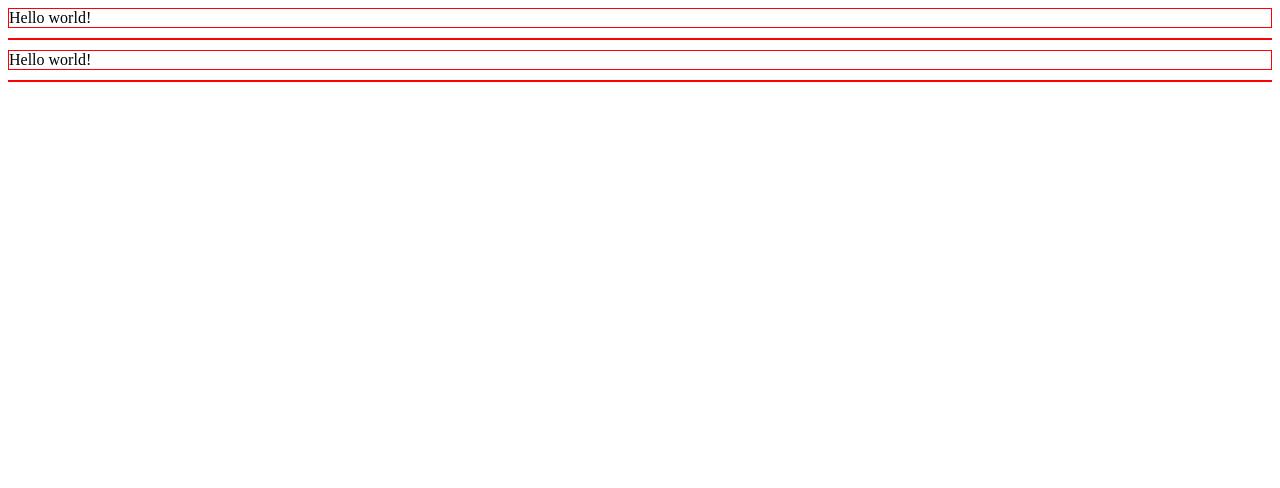
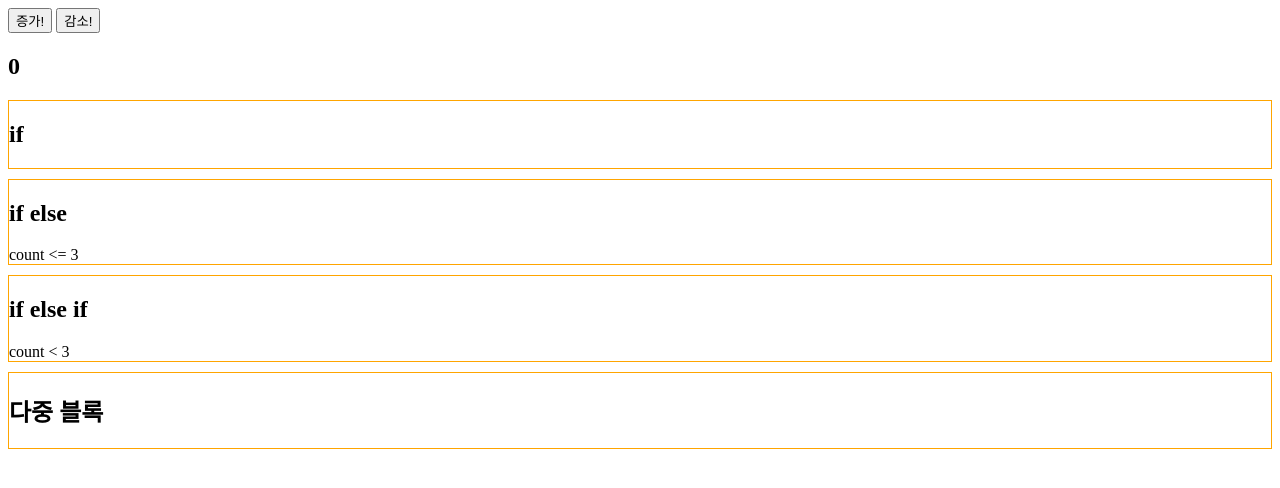
Before and after one commit to ChoJinmok/svelte-test, a Svelte app: page / in a window 1280 px wide. Shown: the top 488 px of the page. Built offline with nearby package versions, Linux system fonts and the light colour scheme.

Commit message:
Add: 조건과 반복과 키 / 1. 조건 블록 패턴 정리

```diff
--- a/src/App.svelte
+++ b/src/App.svelte
@@ -1,35 +1,66 @@
 <script lang="ts">
-  let innerHTML = '';
-  let textContent = 'Hello world!';
+  let count = 0;
+
+  function onIncreaseButtonClick() {
+    count += 1;
+  }
+
+  function onDecreaseButtonClick() {
+    count -= 1;
+  }
 </script>
 
-<!--
-  아래에서 'Hello world!'는 div의 content
-  contenteditable: 말그대로 content를 editor할 수 있게해준다. (보통 블록요소에 사용, div외에도 가능)
-  Svelte에서는 contenteditable 속성이 붙어있는 해당 요소에 바인딩할 수 있는 개념을 두가지 제공한다.
-  -> innerHTML, textContent
- -->
-<div
-  contenteditable
-  bind:innerHTML
-  bind:textContent
-/>
+<button on:click={onIncreaseButtonClick}>증가!</button>
+<button on:click={onDecreaseButtonClick}>감소!</button>
+
+<h2>{count}</h2>
+
+<section>
+  <h2>if</h2>
+  {#if count > 3}
+    <div>count &gt; 3</div>
+  {/if}
+</section>
+
+<section>
+  <h2>if else</h2>
+  {#if count > 3}
+    <div>count &gt; 3</div>
+  {:else}
+    <div>count &lt;= 3</div>
+  {/if}
+</section>
+
+<section>
+  <h2>if else if</h2>
+  {#if count > 3}
+    <div>count &gt; 3</div>
+  {:else if count === 3}
+    <div>count === 3</div>
+  {:else}
+    <div>count &lt; 3</div>
+  {/if}
+</section>
 
 <!--
-  innerHTML: 위에서 입력한 content를 html 구조로 보여준다.
-  textContent: 텍스트 내용 그대로 보여준다.
+  다른 프레임워크에서는 다중 블록을 이용해서 html을 렌더링하는 방법을 추천하지 않는다.
+  가상돔을 사용하는 환경을 최적화하는 것이 중요하기 때문
+  Svelte의 경우 compile된 결과를 사용하기 때문에 다중블록을 최적화 시킨다.
  -->
-<div>{innerHTML}</div>
-<div>{textContent}</div>
-
-<!--
-  html 키워드를 붙인 보간을 사용하면 html로 해석돼서 contenteditable에 작성한 내용 그대로 보여준다.
- -->
-<div>{@html innerHTML}</div>
+<section>
+  <h2>다중 블록</h2>
+  {#if count > 3}
+    {#if count === 5}
+      <div>count === 5</div>
+    {:else}
+      <div>count &gt; 3</div>
+    {/if}
+  {/if}
+</section>
 
 <style>
-  div {
-    border: 1px solid red;
+  section {
+    border: 1px solid orange;
     margin-bottom: 10px;
   }
 </style>
```
